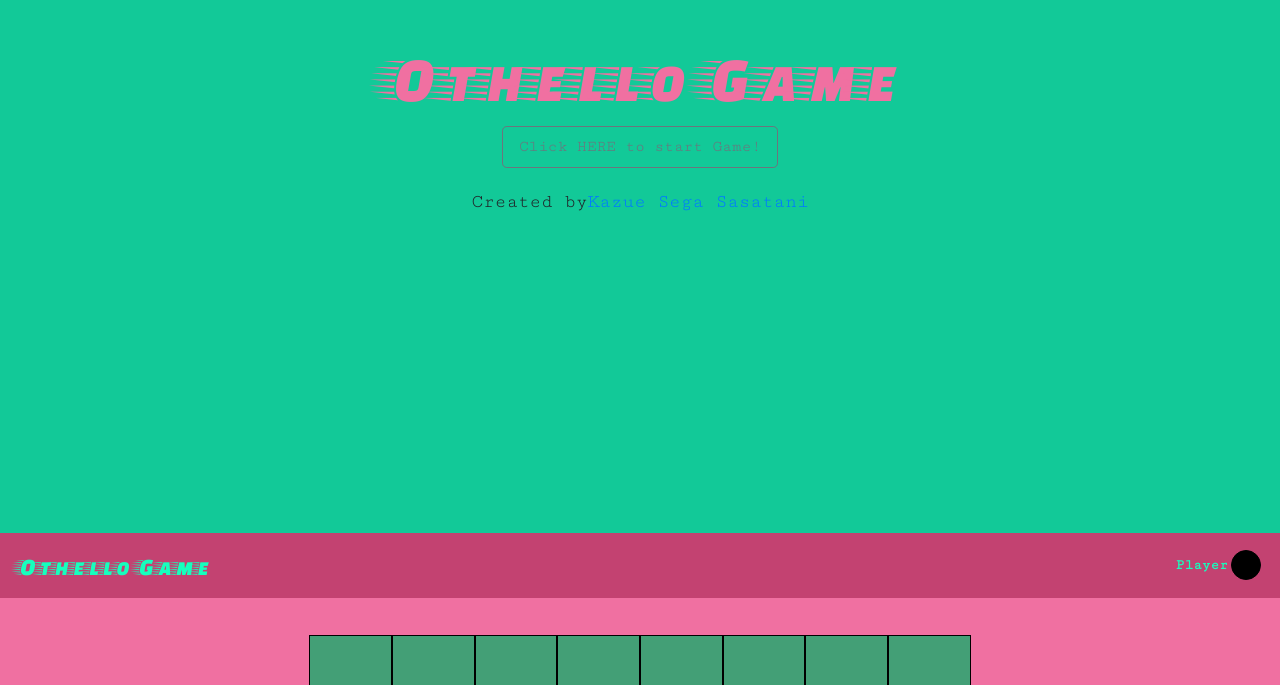
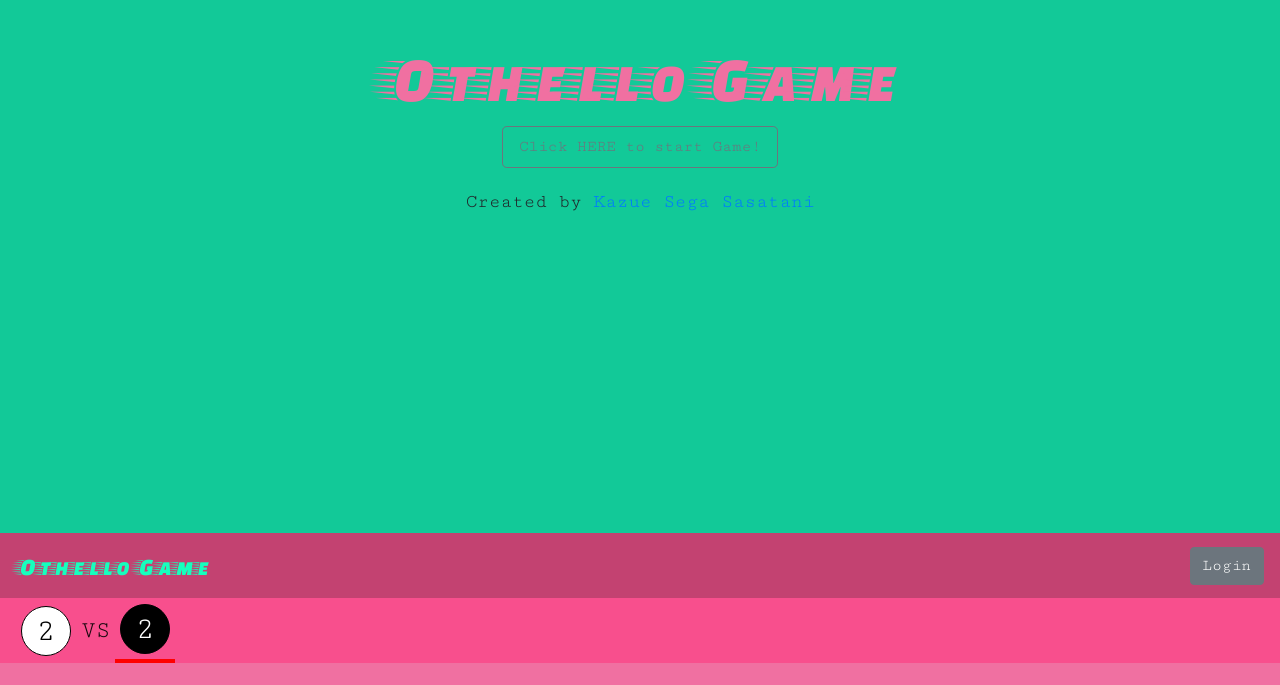
Before and after one commit to segakazzz/react-project, a React (Create React App) app: page / in a window 1280 px wide. Shown: the part 267-952 px from the top of the page. Built offline with nearby package versions, Linux system fonts and the light colour scheme; a web font is replaced by a local one.

Commit message:
Updated style

```diff
--- a/src/components/CoverPage.js
+++ b/src/components/CoverPage.js
@@ -23,8 +23,7 @@ const CoverPage = props => {
         Click HERE to start Game!
       </Button>
       <div className={'cover-information'}>
-        Created by
-        <a href="https://segakazzz-portfolio.herokuapp.com/"
+        Created by <a href="https://segakazzz-portfolio.herokuapp.com/"
         target="_blank" rel="noopener noreferrer">Kazue Sega Sasatani</a>
       </div>
     </div>
--- a/src/components/OthelloInfo.js
+++ b/src/components/OthelloInfo.js
@@ -1,35 +1,54 @@
 import React from 'react'
 import 'bootstrap/dist/css/bootstrap.min.css'
-import { Navbar } from 'react-bootstrap'
+import { Navbar, Button } from 'react-bootstrap'
 import '../scss/navbar.scss'
 import { connect } from 'react-redux'
 import Player from './Player'
+import { DARK, LIGHT } from '../constants'
 
-const OthelloInfo = props => {
+const NavBarMain = props => {
   return (
     <Navbar className={'navbar'}>
-      <Navbar.Brand
-        className='navbar-title'
-        href='#home'
-      >
+      <Navbar.Brand className='navbar-title' href='#home'>
         Othello Game
       </Navbar.Brand>
       <Navbar.Toggle />
       {!props.isCompleted && (
         <Navbar.Collapse className='justify-content-end'>
-          <Navbar.Text className='navbar-text'>
-            Player
-          </Navbar.Text>
-          <Player size={30} player={props.player}/>
+          <Button variant='secondary' className={'button-login'}>Login</Button>
         </Navbar.Collapse>
       )}
     </Navbar>
   )
 }
+const NavBarSub = props => {
+  console.log(props)
+  return (
+    <Navbar className={'navbar-sub'}>
+      <Navbar.Brand className={'navbar-scoreboard'}>
+      <div className={'score'}>
+          <Player size={50} player={LIGHT} text={props.lightCount} currentPlayer={props.player === LIGHT}/>
+          <div className={'vs'}> VS </div>
+          <Player size={50} player={DARK} text={props.darkCount} currentPlayer={props.player === DARK}/>
+        </div>
+      </Navbar.Brand>
+      <Navbar.Collapse className='justify-content-end'>
+  <Navbar.Text className='navbar-text'>{props.message}</Navbar.Text>
+        </Navbar.Collapse>
+    </Navbar>
+  )
+}
+const OthelloInfo = props => {
+  return (
+    <div>
+      <NavBarMain {...props} />
+      <NavBarSub {...props} />
+    </div>
+  )
+}
 
 const mapStateToProps = (state, ownProps) => {
-  const { player, status, isCompleted } = state.othelloGame
-  return { player: player, status: status, isCompleted : isCompleted }
+  return { ...state.othelloGame }
 }
 
 //   const mapDispatchToProps = dispatch => {
@@ -38,7 +57,4 @@ const mapStateToProps = (state, ownProps) => {
 //     }
 //   }
 
-export default connect(
-  mapStateToProps,
-  null
-)(OthelloInfo)
+export default connect(mapStateToProps, null)(OthelloInfo)
--- a/src/components/Player.js
+++ b/src/components/Player.js
@@ -1,20 +1,33 @@
 import React from 'react'
 import { DARK, LIGHT } from '../constants'
 import '../scss/player.scss'
+import className from 'classnames'
 
 const Player = props => {
-  const { size, player, text } = props
-  const backgroundColor =
-    player === DARK ? 'black' : player === LIGHT ? 'white' : 'gray'
-  const color = player === LIGHT ? 'black' : player === DARK ? 'white' : 'gray'
+  const { size, player, text, currentPlayer} = props
   const style = {
     width: size,
     height: size,
-    backgroundColor: backgroundColor,
-    color: color,
     margin: size * 0.1
   }
-  return <div style={style} className={'player-main'}><span>{text}</span></div>
+  let classes = ''
+  switch(player){
+    case DARK:
+      classes = className('player-main', 'black')
+      break;
+    case LIGHT:
+      classes = className('player-main', 'white')
+      break;
+    default:
+      classes = className('player-main', 'gray')
+  }
+  return (
+    <div className={currentPlayer === true && 'player-current'}>
+      <div style={style} className={classes}>
+        <span>{text}</span>
+      </div>
+    </div>
+  )
 }
 
 export default Player
--- a/src/ducks/othelloGame.js
+++ b/src/ducks/othelloGame.js
@@ -23,7 +23,8 @@ const initialState = {
   positions: getInitialPositions(),
   player: DARK,
   darkCount: 2,
-  lightCount: 2
+  lightCount: 2,
+  message: null
 }
 
 const BreakException = {}
@@ -252,6 +253,7 @@ export default (state = initialState, action) => {
   switch (type) {
     case PUT_A_PIECE:
       const { row, col } = action
+      newState.message = null
       newState.positions = newState.positions.map(obj => ({...obj, isPlaced: false, isFlipped: false}))
       // check if the position is allowed
       if (isAllowed(row, col, newState.positions, newState.isCompleted)) {
@@ -261,7 +263,7 @@ export default (state = initialState, action) => {
         newState.player = !newState.player
         updateStatus(newState)
       } else {
-        // console.log('not allowed', row, col)
+        newState.message = 'The position is not allowed. Try again.'
       }
       break
 
--- a/src/ducks/othelloStyle.js
+++ b/src/ducks/othelloStyle.js
@@ -7,8 +7,9 @@ const calcCellSize = (areaWidth, areaHeight) => {
 const initialAreaSize = {
   width: typeof window === 'object' ? window.innerWidth : 500,
   height:
-    typeof window === 'object' ? window.innerHeight - NAVBAR_HEIGHT_PX : 500
+    typeof window === 'object' ? window.innerHeight - (NAVBAR_HEIGHT_PX * 2) : 500
 }
+
 const initialState = {
   gameAreaWidth: initialAreaSize.width,
   gameAreaHeight: initialAreaSize.height,
@@ -29,7 +30,7 @@ export default (state = initialState, action) => {
   console.log(action.type)
   switch (action.type) {
     case SCREEN_RESIZE:
-      const gameAreaHeight = action.screenHeight - NAVBAR_HEIGHT_PX
+      const gameAreaHeight = action.screenHeight - (NAVBAR_HEIGHT_PX * 2)
       const gameAreaWidth = action.screenWidth
       return Object.assign({}, state, {
         gameAreaWidth: gameAreaWidth,
--- a/src/scss/_colors.scss
+++ b/src/scss/_colors.scss
@@ -2,6 +2,7 @@ $DARK-GREEN: #439F76;
 $NORMAL-GREEN: #12C998;
 $LIGHT_GREEN: #16FFBD;
 $DARK_PINK: #C34271;
+$MEDIUM_PINK: #f84f8d;
 $LIGHT_PINK: #F070A1;
 $NORMAL_GRAY: #8E8D8A;
 
--- a/src/scss/board.scss
+++ b/src/scss/board.scss
@@ -11,7 +11,7 @@
 
 .othello-board-main {
     position: absolute;
-    top: $NAVBAR_HEIGHT_PX;
+    top: calc(#{$NAVBAR_HEIGHT_PX} * 2);
     width: 100vh;
     display: flex;
     justify-content: center;
--- a/src/scss/navbar.scss
+++ b/src/scss/navbar.scss
@@ -18,4 +18,26 @@
         font-size: 0.9rem;
         font-weight: bold;
     }
+    .button-login{
+        font-family: 'Cutive Mono', cursive;
+    }
 }
+
+.navbar-sub{
+    position: absolute;
+    top: $NAVBAR_HEIGHT_PX;
+    height: $NAVBAR_HEIGHT_PX;
+    background-color: $MEDIUM_PINK;
+    .score{
+        width: 100%;
+        display: flex;
+        justify-content: center;
+        align-items: center;
+        font-family: 'Cutive Mono', cursive;
+    }
+    .vs{
+        font-size: 1.5rem;
+        margin: 5px;
+        font-family: 'Cutive Mono', cursive;
+    }
+}
--- a/src/scss/player.scss
+++ b/src/scss/player.scss
@@ -7,4 +7,24 @@
     justify-content: center;
     align-items: center;
     font-size: 2rem;
+
+    &.black{
+        background-color: black;
+        color: white;
+    }
+
+    &.white{
+        background-color: white;
+        color: black;
+
+    }
+
+    &.gray{
+        background-color: gray;
+        color: gray;
+    }
 }
+
+.player-current{
+    border-bottom: 4px solid red;
+}
```
